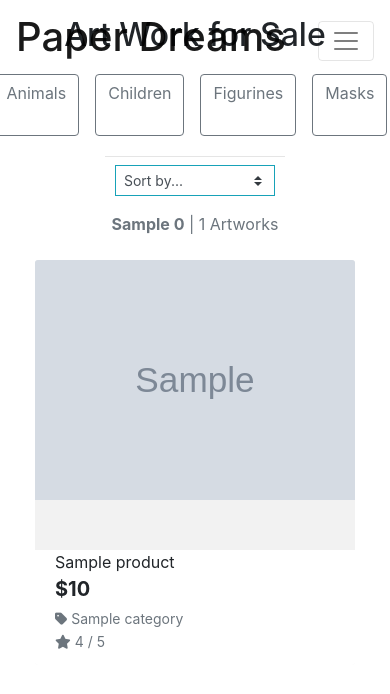
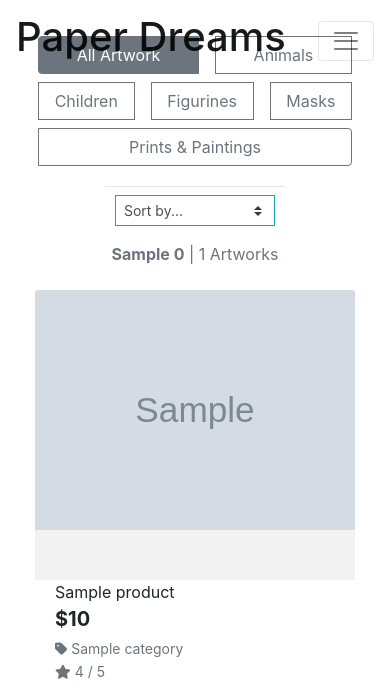
Before and after one commit to leah-jala/NEW-paperdreams, a Django app: template products/templates/products/products.html in a window 390 px wide; the page is wider, and only the part inside the window is pictured. Shown: the top 694 px of that part. Run offline with Django 3.2, Linux system fonts and the light colour scheme; the template is opened without the code that fills it: most values are stand-ins (such as "Sample title", 1, 10 or a date in 2020); grey boxes marked "Sample" are stand-in pictures; some libraries are stand-ins or nearby versions.

Commit message:
Make category buttons responsive for small screens

```diff
--- a/products/static/products/css/products.css
+++ b/products/static/products/css/products.css
@@ -11,3 +11,12 @@
 .image-container {
     background: #f2f2f2;
 }
+
+.btn-group {
+    flex-wrap: wrap;
+}
+
+.btn-group .btn {
+    flex: 1 0 auto;
+    margin-bottom: 10px;
+}
--- a/products/templates/products/products.html
+++ b/products/templates/products/products.html
@@ -18,14 +18,15 @@
 <div class="container-fluid">
     <div class="row">
         <div class="col text-center mt-3">
-            <h2 class="logo-font">Art Work for Sale</h2>
-            <div class="d-flex justify-content-center mt-3" id="category-links">
+            <div class="container">
+                <div class="btn-group flex-wrap justify-content-center mt-3" role="group" id="category-links">
                     <a href="{% url 'products' %}" class="btn btn-outline-secondary mx-2 my-1">All Artwork</a>
                     <a href="{% url 'products' %}?category=animals" class="btn btn-outline-secondary mx-2 my-1">Animals</a>
                     <a href="{% url 'products' %}?category=children" class="btn btn-outline-secondary mx-2 my-1">Children</a>
                     <a href="{% url 'products' %}?category=figurines" class="btn btn-outline-secondary mx-2 my-1">Figurines</a>
                     <a href="{% url 'products' %}?category=masks" class="btn btn-outline-secondary mx-2 my-1" data-category="masks">Masks</a>
                     <a href="{% url 'products' %}?category=prints&paintings" class="btn btn-outline-secondary mx-2 my-1">Prints & Paintings</a>
+                </div>
             </div>
             <hr class="w-50 mb-1">
         </div>
```
Lines whose indentation alone changed are shown as unchanged.
